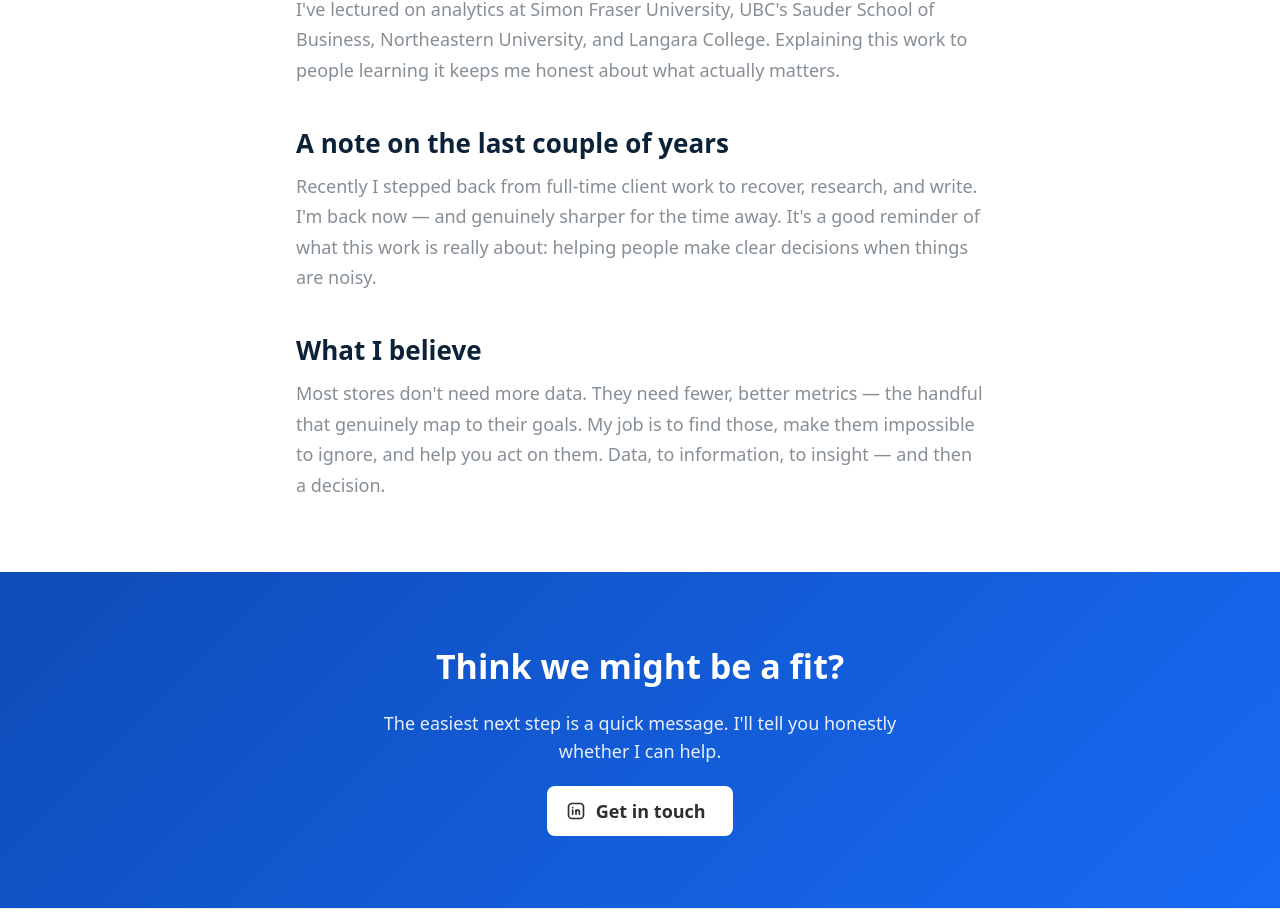
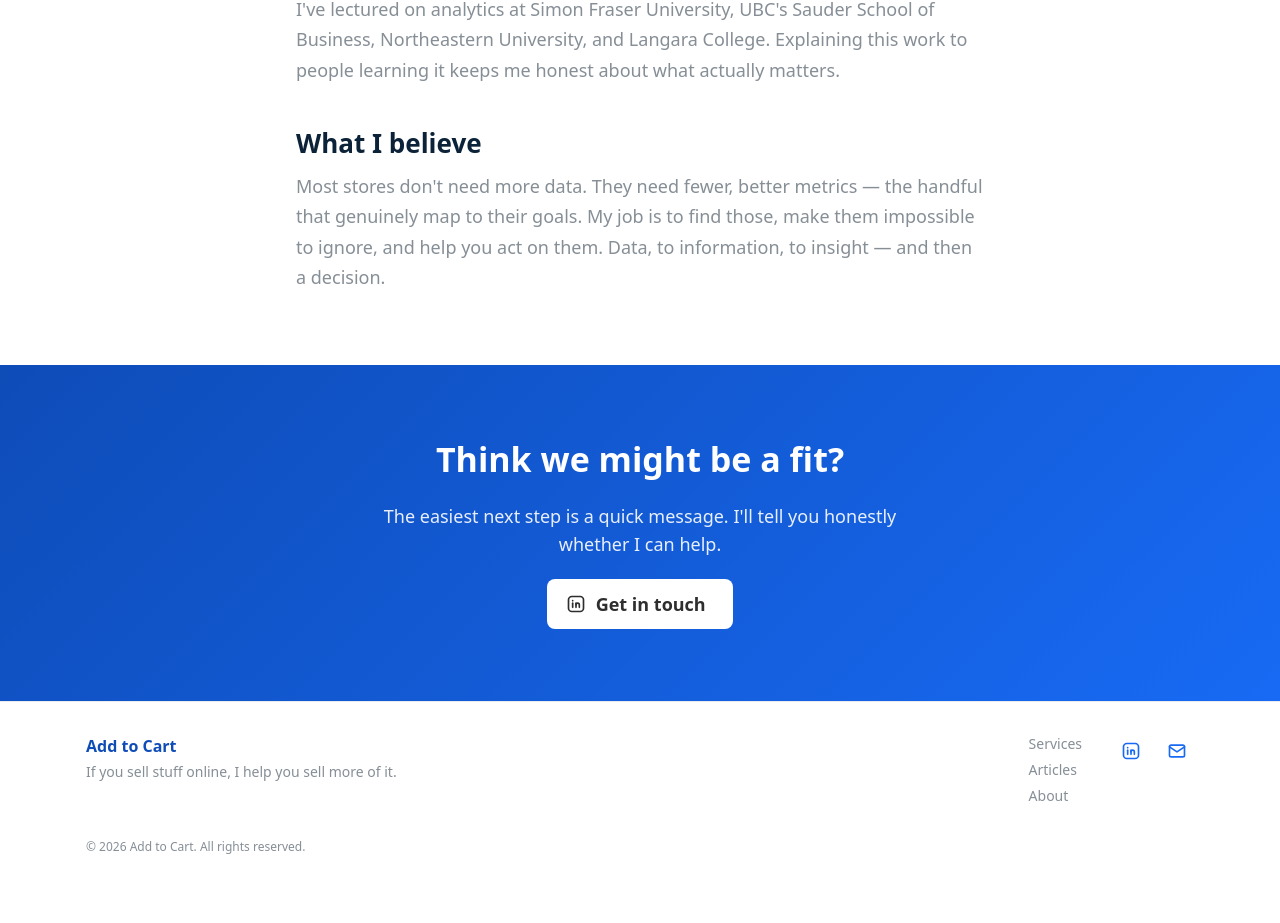
Before and after one commit to atc-tav/atc-reboot, a Next.js app: page /about in a window 1280 px wide. Shown: the part 1215-2138 px from the top of the page. After the commit the page ends 2102 px from the top, so only its background shows below. Built offline with nearby package versions, Linux system fonts and the light colour scheme; a web font is replaced by a local one.

Commit message:
Remove "A note on the last couple of years" from About
Per the client's preference, drop the section about time away; the work
history carries the page on its own.

https://claude.ai/code/session_01WGJGtP7whQyTK73hbcXF4U

```diff
--- a/app/about/page.tsx
+++ b/app/about/page.tsx
@@ -107,13 +107,6 @@ export default function AboutPage() {
               about what actually matters.
             </AboutBlock>
 
-            <AboutBlock title="A note on the last couple of years">
-              Recently I stepped back from full-time client work to recover,
-              research, and write. I&apos;m back now — and genuinely sharper for
-              the time away. It&apos;s a good reminder of what this work is really
-              about: helping people make clear decisions when things are noisy.
-            </AboutBlock>
-
             <AboutBlock title="What I believe">
               Most stores don&apos;t need more data. They need fewer, better
               metrics — the handful that genuinely map to their goals. My job is
```
